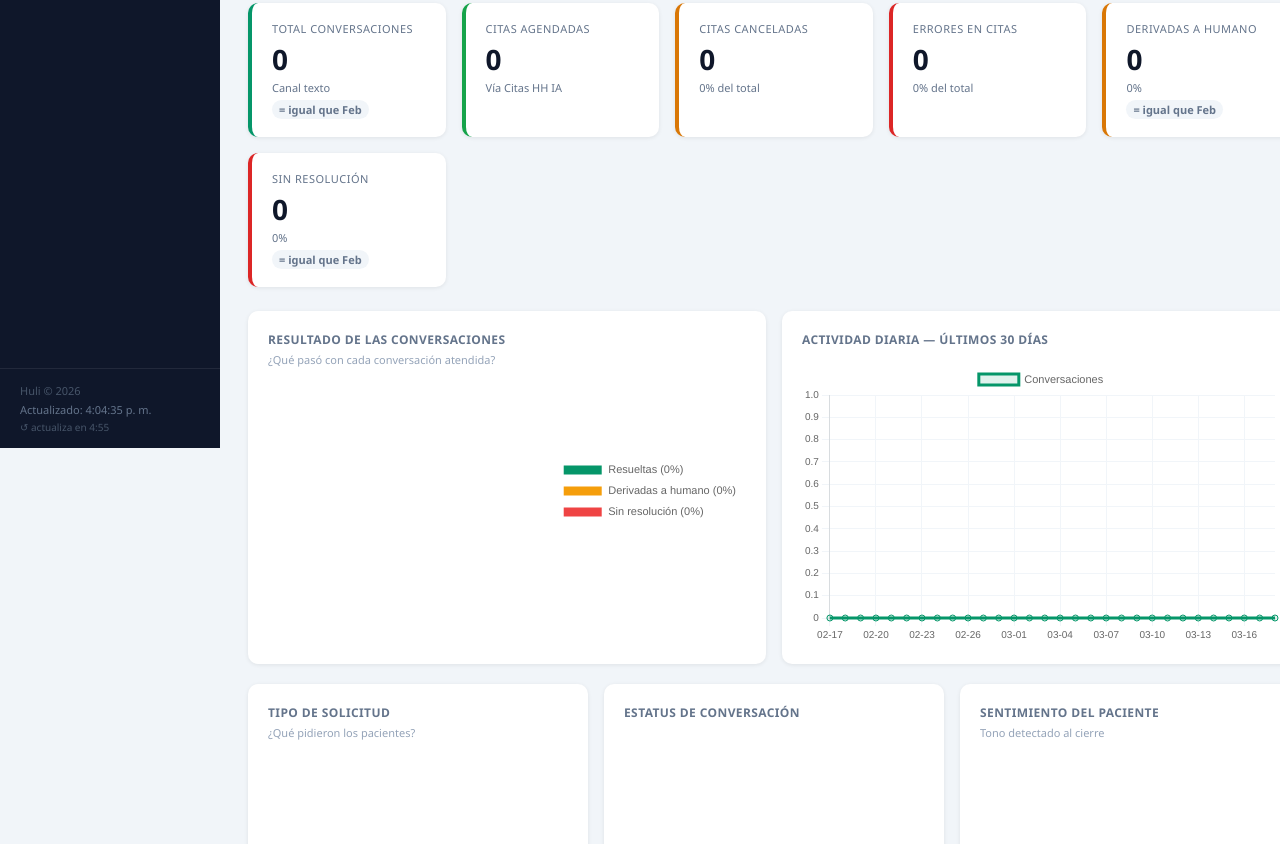
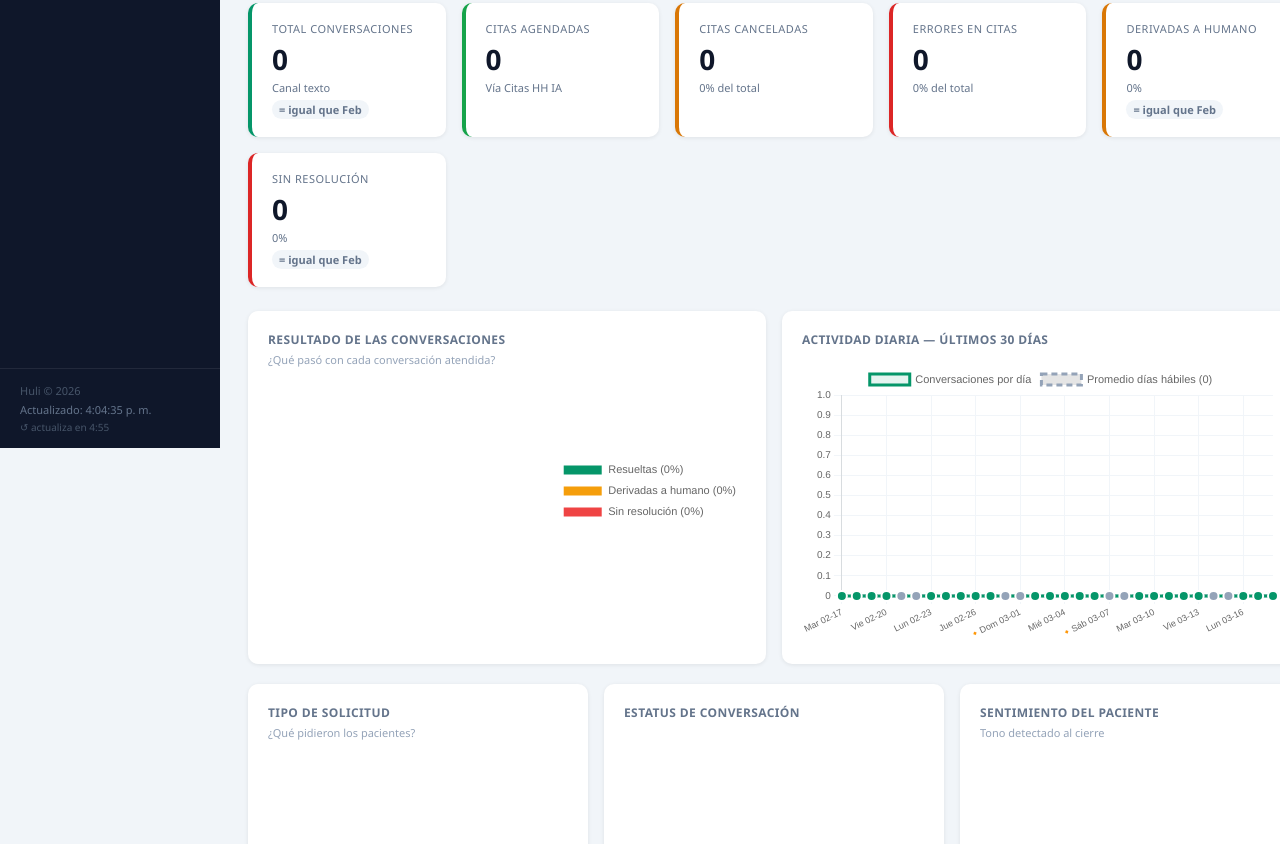
Before and after one commit to manuelbriones-blip/agente-IA, a plain HTML site: page index.html in a window 1280 px wide. Shown: the part 352-1196 px from the top of the page. Drawn offline with nearby package versions, Linux system fonts and the light colour scheme; no server answers.

Commit message:
Update index.html

```diff
--- a/index.html
+++ b/index.html
@@ -645,9 +645,10 @@ function renderAll() {
   const transferidas= hh.filter(isTransferida).length;
   const sinResolucion = total - resueltas - transferidas;
   const f = getFilters();
-  const citasTotal  = RAW.agendadas.filter(r => inDateRange(r.fecha, f.from, f.to)).length;
-  const canceladas  = RAW.canceladas.filter(r => inDateRange(r.fecha, f.from, f.to)).length;
-  const errores     = RAW.errores.filter(r => inDateRange(r.fecha, f.from, f.to)).length;
+  // Solo contar citas que tienen fecha válida Y caen en el rango
+  const citasTotal  = RAW.agendadas.filter(r => r.fecha && inDateRange(r.fecha, f.from, f.to)).length;
+  const canceladas  = RAW.canceladas.filter(r => r.fecha && inDateRange(r.fecha, f.from, f.to)).length;
+  const errores     = RAW.errores.filter(r => r.fecha && inDateRange(r.fecha, f.from, f.to)).length;
 
   const baseHH = filterBaseHH();
   const hhC = getMonthRows(baseHH, 0);
@@ -710,12 +711,80 @@ function renderAll() {
   );
 
   // ── Actividad diaria ──
-  const days = dateRange30();
+  const DIAS_ES = ['Dom','Lun','Mar','Mié','Jue','Vie','Sáb'];
+  const days    = dateRange30();
   const hhByDay = days.map(d => hh.filter(r => r.fecha && toYMD(r.fecha) === d).length);
-  makeLine('ch-hh-diario', days.map(d => d.slice(5)), [
-    { label: 'Conversaciones', data: hhByDay, borderColor: '#059669',
-      backgroundColor: 'rgba(5,150,105,.12)', tension: .3, fill: true, pointRadius: 3 }
-  ]);
+  const avgVal  = hhByDay.filter(v => v > 0).length
+    ? Math.round(hhByDay.filter(v => v > 0).reduce((a,b) => a+b, 0) / hhByDay.filter(v => v > 0).length)
+    : 0;
+
+  // Colores por día: fin de semana = gris, entre semana = verde
+  const pointColors = days.map(d => {
+    const dow = new Date(d + 'T12:00:00').getDay();
+    return (dow === 0 || dow === 6) ? '#94a3b8' : '#059669';
+  });
+
+  // Etiquetas: "Lun 02-17", marcando fin de semana con *
+  const dayLabels = days.map(d => {
+    const date = new Date(d + 'T12:00:00');
+    const dow  = date.getDay();
+    const prefix = (dow === 0 || dow === 6) ? '🔸' : '';
+    return prefix + DIAS_ES[dow] + ' ' + d.slice(5);
+  });
+
+  destroyChart('ch-hh-diario');
+  const ctxD = document.getElementById('ch-hh-diario');
+  if (ctxD) {
+    CHARTS['ch-hh-diario'] = new Chart(ctxD, {
+      type: 'line',
+      data: {
+        labels: dayLabels,
+        datasets: [
+          {
+            label: 'Conversaciones por día',
+            data: hhByDay,
+            borderColor: '#059669',
+            backgroundColor: 'rgba(5,150,105,.1)',
+            tension: .3, fill: true,
+            pointRadius: 5,
+            pointBackgroundColor: pointColors,
+            pointBorderColor: '#fff',
+            pointBorderWidth: 2,
+          },
+          {
+            label: `Promedio días hábiles (${avgVal})`,
+            data: hhByDay.map(() => avgVal),
+            borderColor: '#94a3b8',
+            borderDash: [6, 4],
+            pointRadius: 0,
+            fill: false,
+            tension: 0,
+          }
+        ]
+      },
+      options: {
+        responsive: true, maintainAspectRatio: false,
+        plugins: {
+          legend: { labels: { font: { size: 11 } } },
+          tooltip: {
+            callbacks: {
+              title: ctx => ctx[0].label.replace('🔸',''),
+              label: ctx => {
+                if (ctx.datasetIndex === 1) return ` Promedio: ${avgVal} conv.`;
+                const dow = new Date(days[ctx.dataIndex] + 'T12:00:00').getDay();
+                const esFinDeSemana = dow === 0 || dow === 6;
+                return ` ${ctx.parsed.y} conversaciones${esFinDeSemana ? ' (fin de semana)' : ''}`;
+              }
+            }
+          }
+        },
+        scales: {
+          x: { grid: { color: '#f1f5f9' }, ticks: { font: { size: 9 }, maxTicksLimit: 12 } },
+          y: { grid: { color: '#f1f5f9' }, ticks: { font: { size: 10 } }, beginAtZero: true },
+        }
+      }
+    });
+  }
 
   // ── Tipo de solicitud ──
   const byTipo = countBy(hh, r => r.tipoSolicitud || 'Sin dato');
```
